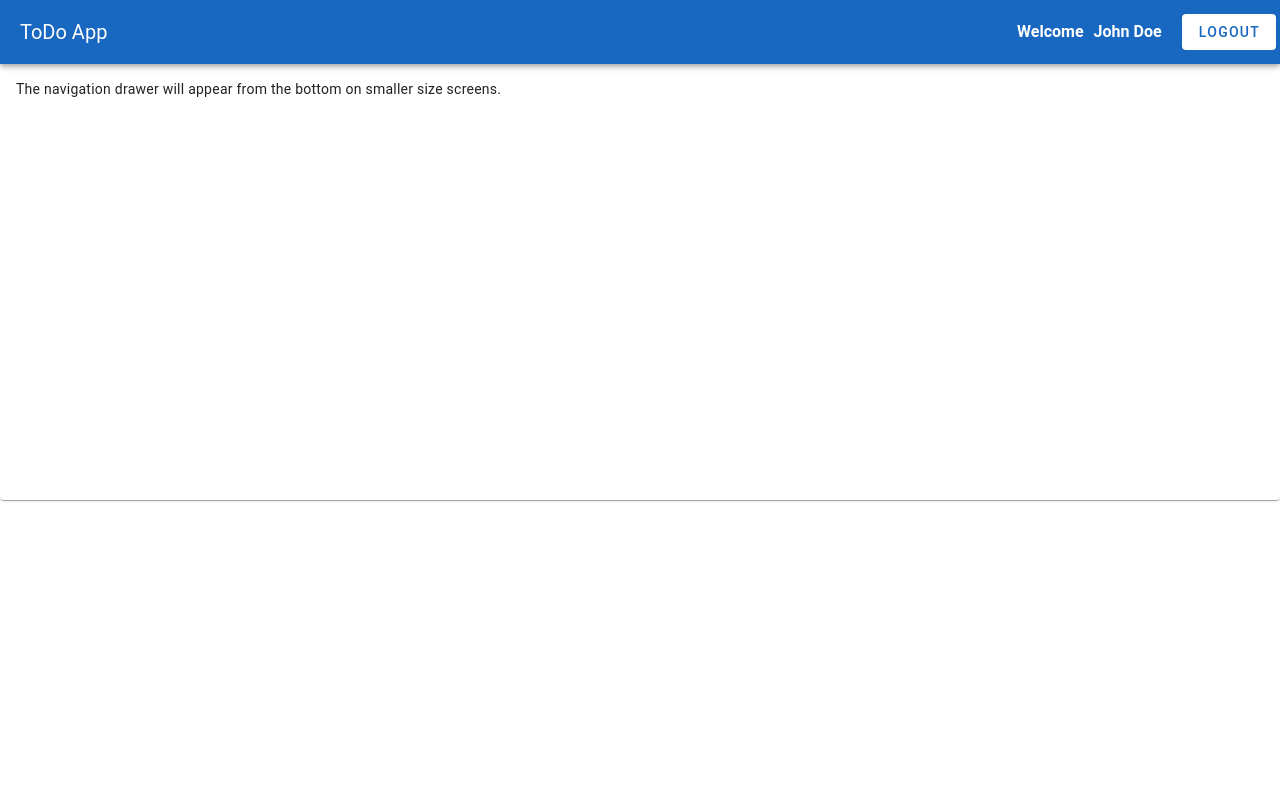
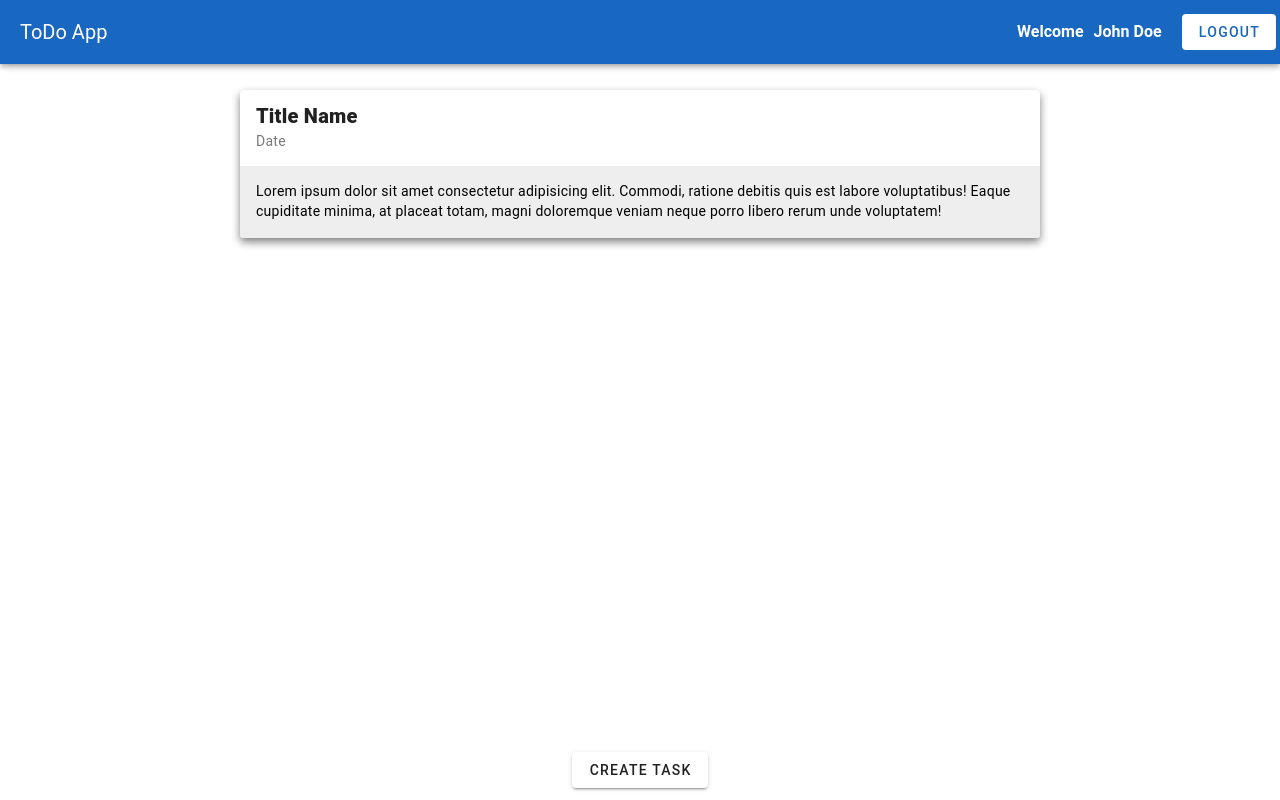
Before and after one commit to kmd-shafi/ToDo-App, a Nuxt app: page /home in a window 1280 px wide. Built offline with nearby package versions, Linux system fonts and the light colour scheme.

Commit message:
update the login form and add task create btn and task dev

```diff
--- a/components/LogInForm.vue
+++ b/components/LogInForm.vue
@@ -105,4 +105,8 @@
   align-items: center;
   height: 100vh;
 }
+
+.v-card {
+  box-shadow: 0 4px 8px rgba(0, 0, 0, 0.5);
+}
 </style>
--- a/components/TodoNavigationBar.vue
+++ b/components/TodoNavigationBar.vue
@@ -22,40 +22,19 @@
           ></v-list>
         </v-navigation-drawer>
 
-        <v-main style="height: 500px;">
+        <v-main style="height: 100vh;">
           <v-card-text>
-            The navigation drawer will appear from the bottom on smaller size screens.
+            <TodoTaskDiv/>
+            <TodoTaskCreateButton/>
           </v-card-text>
         </v-main>
+
       </v-layout>
     </v-card>
   </template>
 
   <script>
   export default {
-    data: () => ({
-      drawer: false,
-      group: null,
-      items: [
-        {
-          title: 'Foo',
-          value: 'foo',
-        },
-        {
-          title: 'Bar',
-          value: 'bar',
-        },
-        {
-          title: 'Fizz',
-          value: 'fizz',
-        },
-        {
-          title: 'Buzz',
-          value: 'buzz',
-        },
-      ],
-    }),
-
     watch: {
       group () {
         this.drawer = false
--- /dev/null
+++ b/components/TodoTaskCreateButton.vue
@@ -0,0 +1,57 @@
+<template>
+    <v-footer app fixed>
+      <v-container>
+        <v-row justify="center">
+          <v-btn @click="dialog = true">Create Task</v-btn>
+          <v-dialog v-model="dialog" max-width="500">
+            <v-card>
+              <v-card-title>Task Details</v-card-title>
+              <v-card-text>
+                <v-form>
+                  <v-row>
+                    <v-col cols="12">
+                      <v-text-field label="Title" v-model="title"></v-text-field>
+                    </v-col>
+                    <v-col cols="12">
+                      <v-text-field label="Date" type="date" v-model="date"></v-text-field>
+                    </v-col>
+                    <v-col cols="12">
+                      <v-text-field label="time" type="time" v-model="date"></v-text-field>
+                    </v-col>
+                    <v-col cols="12">
+                      <v-textarea label="Task" v-model="task"></v-textarea>
+                    </v-col>
+                  </v-row>
+                </v-form>
+              </v-card-text>
+              <v-card-actions>
+                <v-spacer></v-spacer>
+                <v-btn @click="dialog = false">Close</v-btn>
+                <v-btn @click="submitForm">Submit</v-btn>
+              </v-card-actions>
+            </v-card>
+          </v-dialog>
+        </v-row>
+      </v-container>
+    </v-footer>
+  </template>
+
+  <script>
+  export default {
+    data() {
+      return {
+        dialog: false,
+        title: '',
+        date: '',
+        task: '',
+      };
+    },
+    methods: {
+      submitForm() {
+        // Handle form submission here
+        console.log('Form submitted:', { title: this.title, date: this.date, task: this.task });
+        this.dialog = false;
+      },
+    },
+  };
+  </script>
--- /dev/null
+++ b/components/TodoTaskDiv.vue
@@ -0,0 +1,16 @@
+<template>
+    <v-card
+      class="mx-auto"
+      subtitle="Date"
+      width="800"
+      style="margin: 10px; box-shadow: 0 4px 8px rgba(0, 0, 0, 0.5);"
+    >
+      <template v-slot:title>
+        <span class="font-weight-black">Title Name</span>
+      </template>
+
+      <v-card-text class="bg-surface-light pt-4" style="overflow-y: auto;">
+        Lorem ipsum dolor sit amet consectetur adipisicing elit. Commodi, ratione debitis quis est labore voluptatibus! Eaque cupiditate minima, at placeat totam, magni doloremque veniam neque porro libero rerum unde voluptatem!
+      </v-card-text>
+    </v-card>
+  </template>
```
Lines whose indentation alone changed are shown as unchanged.
